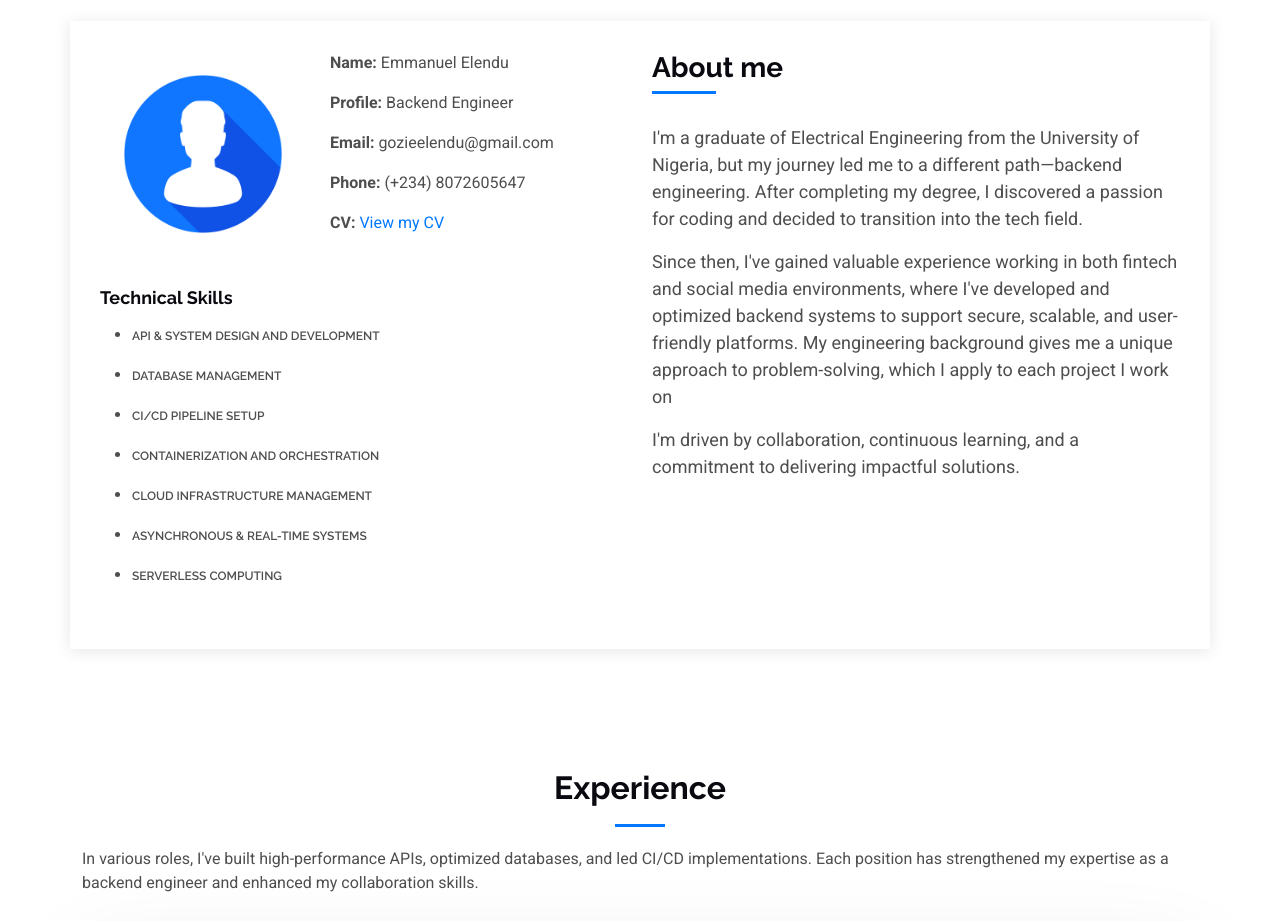
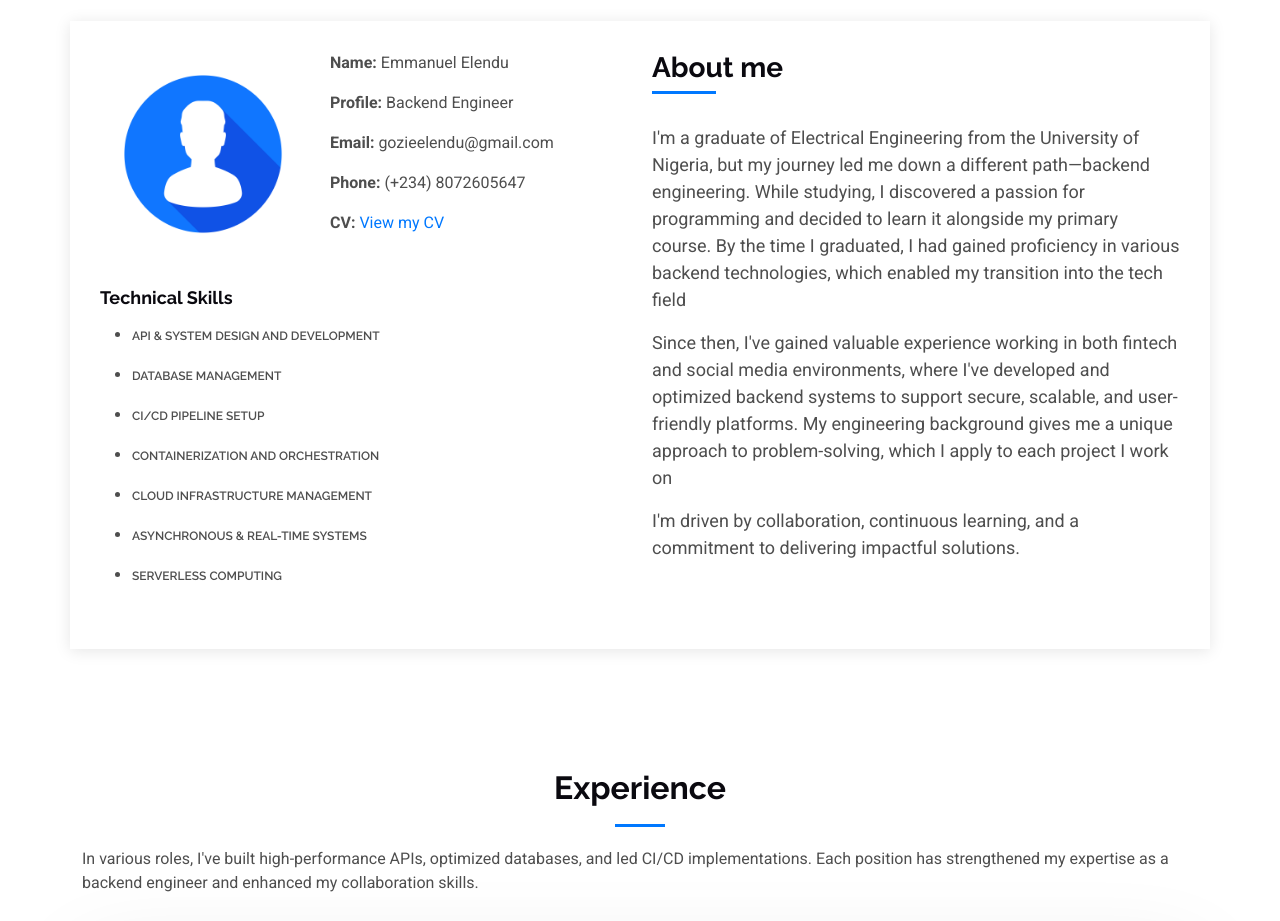
Before and after one commit to Simplecodez/myportfolio, a plain HTML site: page index.html in a window 1280 px wide. Shown: the part 840-1761 px from the top of the page. Drawn offline with nearby package versions, Linux system fonts and the light colour scheme.

Commit message:
improvements

```diff
--- a/index.html
+++ b/index.html
@@ -189,10 +189,12 @@
                 <h4>About me</h4>
                 <p>
                   I'm a graduate of Electrical Engineering from the University
-                  of Nigeria, but my journey led me to a different path—backend
-                  engineering. After completing my degree, I discovered a
-                  passion for coding and decided to transition into the tech
-                  field.
+                  of Nigeria, but my journey led me down a different
+                  path—backend engineering. While studying, I discovered a
+                  passion for programming and decided to learn it alongside my
+                  primary course. By the time I graduated, I had gained
+                  proficiency in various backend technologies, which enabled my
+                  transition into the tech field
                 </p>
                 <p>
                   Since then, I've gained valuable experience working in both
@@ -642,7 +644,7 @@
                   <h4>InvoiceHub</h4>
                   <p>
                     Streamlining your finances effortlessly, we simplify online
-                    payments with our efficient payment management system
+                    payments with our efficient payment management system.
                   </p>
                   <a
                     href="assets/img/portfolio/invoicehub.PNG"
```
